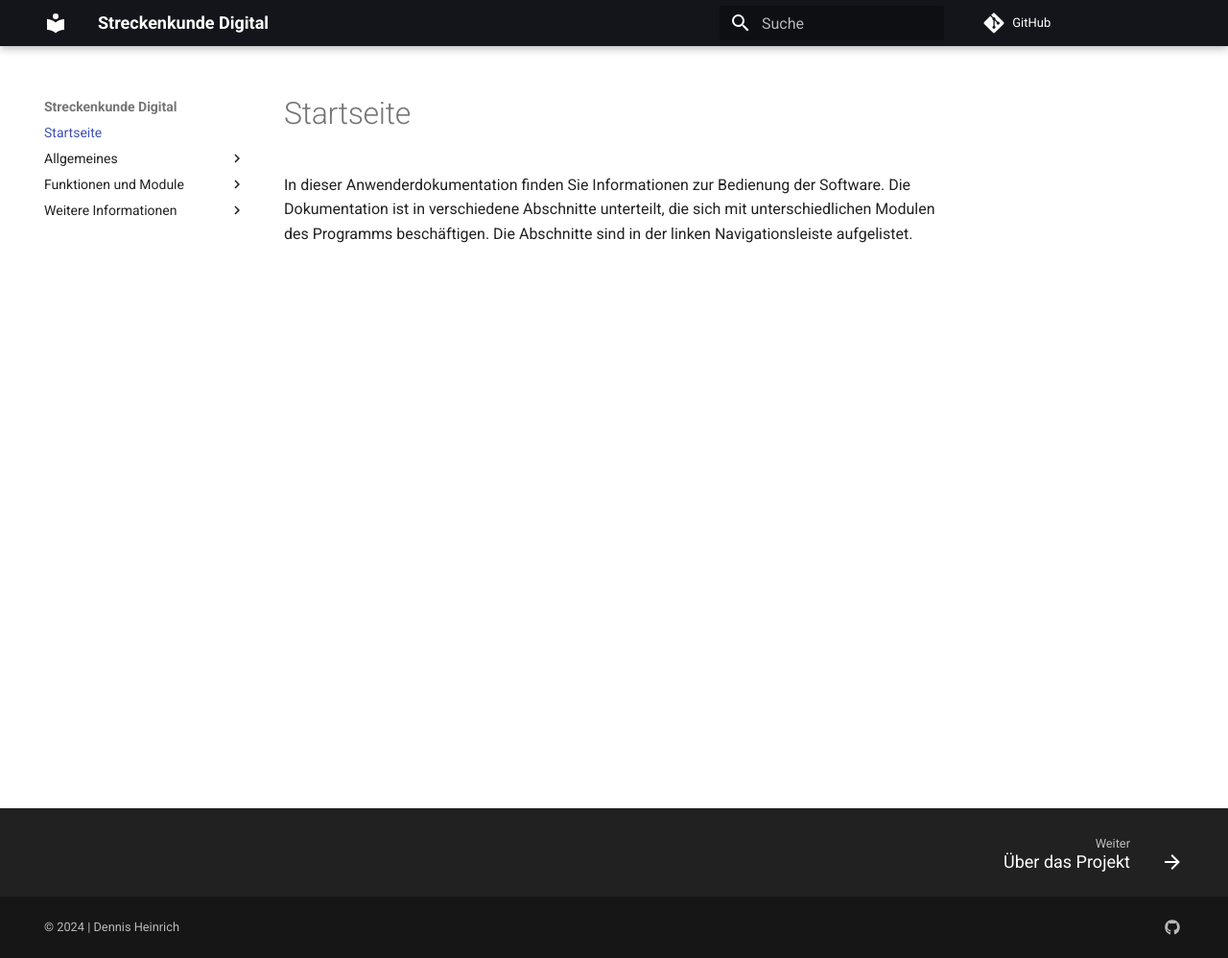
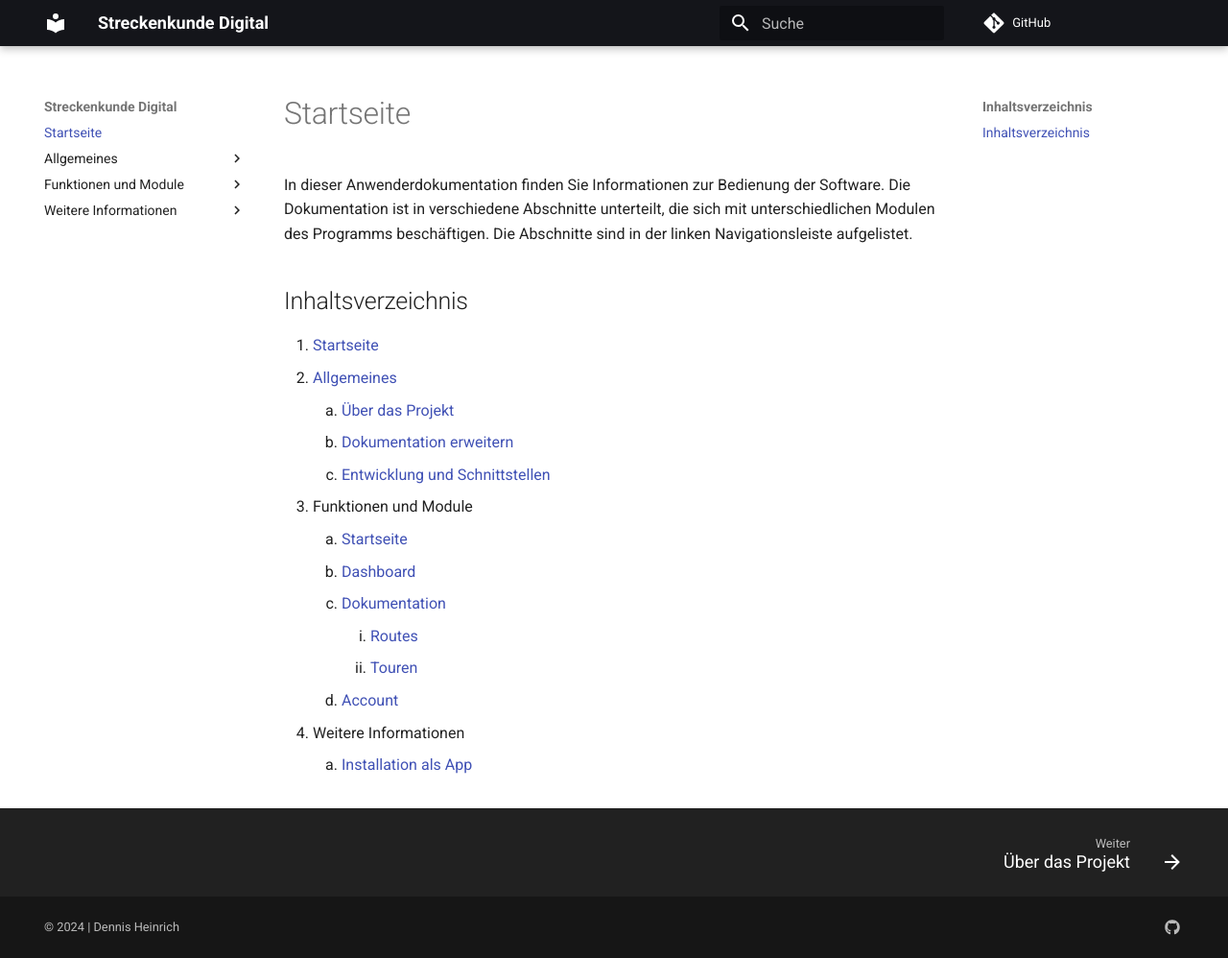
Before and after one commit to Streckenkunde/Anwenderdokumentation, an MkDocs documentation site: the page built from docs/index.md, in a window 1280 px wide and 998 px high. Shown: the whole window at 96% size. Built offline with MkDocs 1.6.1 and Material for MkDocs 9.7.7, drawn with Linux system fonts in a browser that asks for light colours; comment, search, counter and statistics services are not loaded.

Commit message:
Inhaltsverzeichnis hinzugefügt

```diff
--- a/docs/index.md
+++ b/docs/index.md
@@ -1 +1,18 @@
 In dieser Anwenderdokumentation finden Sie Informationen zur Bedienung der Software. Die Dokumentation ist in verschiedene Abschnitte unterteilt, die sich mit unterschiedlichen Modulen des Programms beschäftigen. Die Abschnitte sind in der linken Navigationsleiste aufgelistet.
+
+## Inhaltsverzeichnis
+
+1. [Startseite](index.md)
+2. [Allgemeines](./1_general/1_about.md)
+    1. [Über das Projekt](./1_general/1_about.md)
+    2. [Dokumentation erweitern](./1_general/2_changes.md)
+    3. [Entwicklung und Schnittstellen](./1_general/3_development.md)
+3. Funktionen und Module
+    1. [Startseite](./2_modules/1_welcome/index.md)
+    2. [Dashboard](./2_modules/2_dashboard/index.md)
+    3. [Dokumentation](./2_modules/3_documentation/index.md)
+        1. [Routes](./2_modules/3_documentation/1_routes/index.md)
+        2. [Touren](./2_modules/3_documentation/2_tours/index.md)
+    4. [Account](./2_modules/4_account/index.md)
+4. Weitere Informationen
+    1. [Installation als App](./3_extras/1_app/index.md)
```
Also changed, not shown: docs/1_general/2_changes.md (line endings or trailing spaces).
